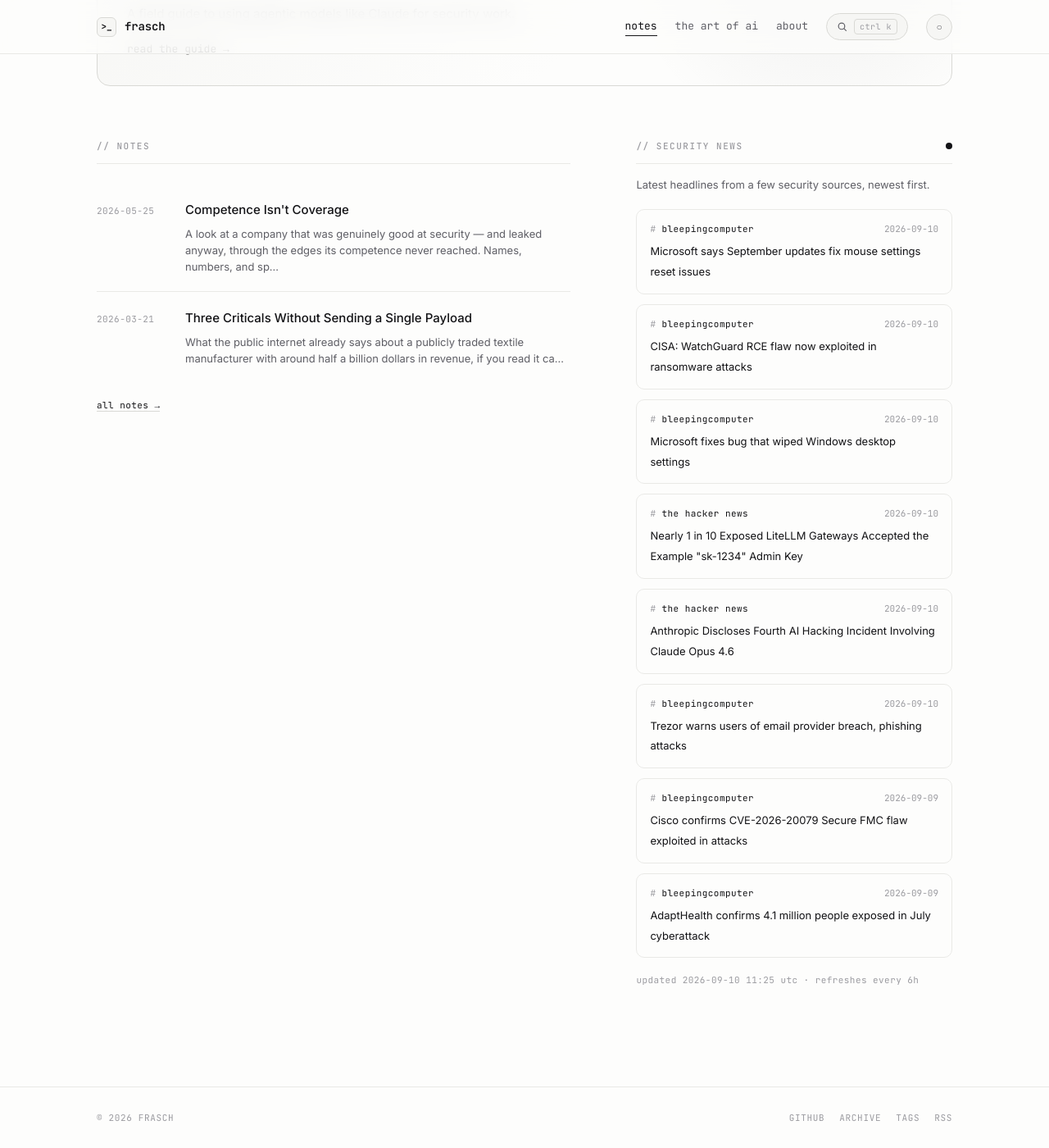
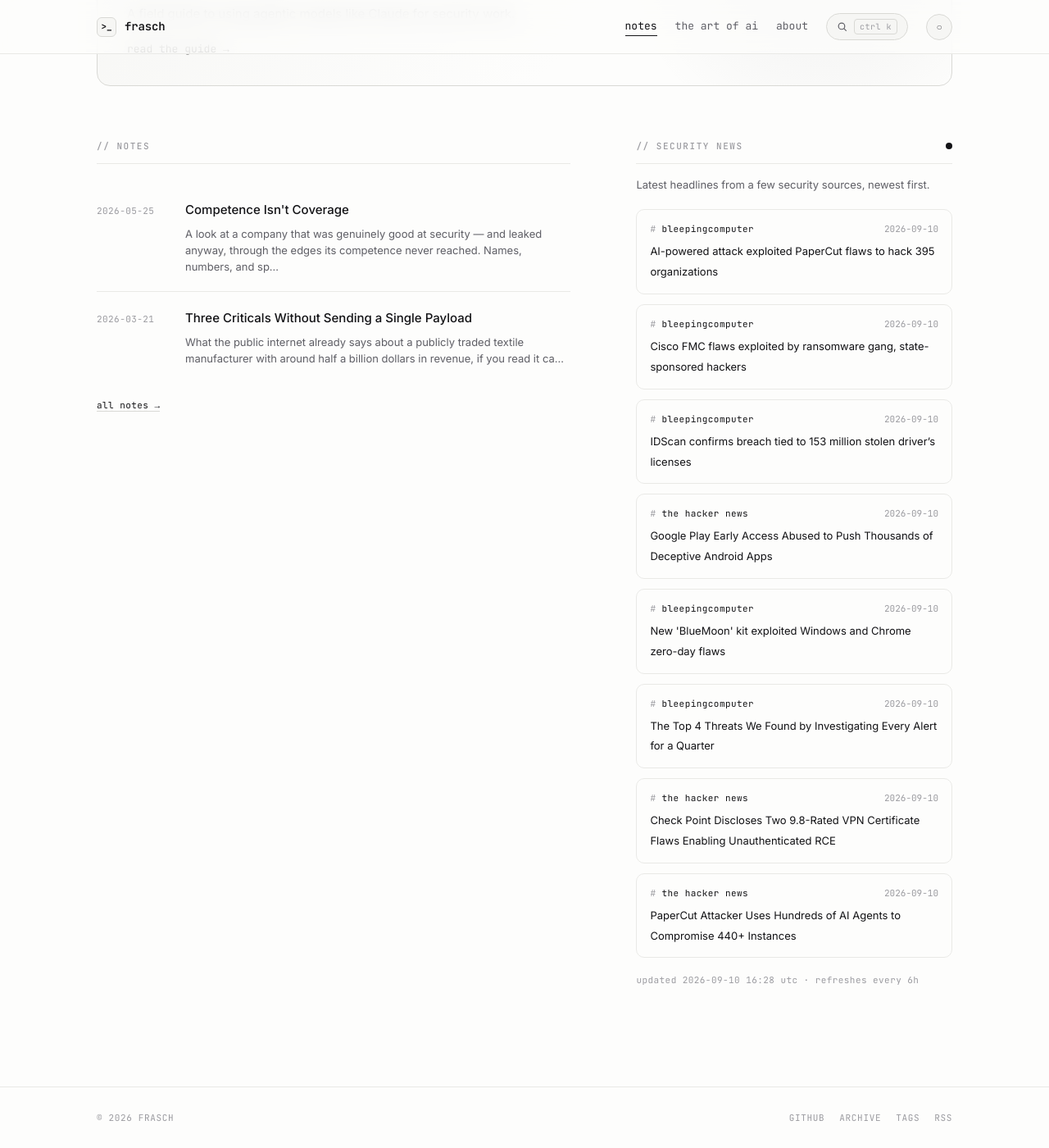
Before and after one commit to whoisfrasch/frasch, a Jekyll site: the page built from index.html, in a window 1280 px wide and 1400 px high, scrolled down 615 px. Shown: the whole window at 82% size. Built offline with Jekyll 4.4.1, drawn with Linux system fonts in a browser that asks for light colours.

Commit message:
Refresh security news feed

```diff
--- a/_data/news.json
+++ b/_data/news.json
@@ -1,53 +1,53 @@
 {
-  "updated": "2026-09-10T11:25:42Z",
+  "updated": "2026-09-10T16:28:02Z",
   "items": [
     {
       "source": "bleepingcomputer",
-      "title": "Microsoft says September updates fix mouse settings reset issues",
-      "link": "https://www.bleepingcomputer.com/news/microsoft/microsoft-resolves-mouse-settings-reset-bug-windows-11-update/",
-      "date": "2026-09-10T11:14:28Z"
+      "title": "AI-powered attack exploited PaperCut flaws to hack 395 organizations",
+      "link": "https://www.bleepingcomputer.com/news/security/ai-powered-attack-exploited-papercut-flaws-to-hack-395-organizations/",
+      "date": "2026-09-10T15:55:56Z"
     },
     {
       "source": "bleepingcomputer",
-      "title": "CISA: WatchGuard RCE flaw now exploited in ransomware attacks",
-      "link": "https://www.bleepingcomputer.com/news/security/cisa-watchguard-rce-flaw-now-exploited-in-ransomware-attacks/",
-      "date": "2026-09-10T09:10:20Z"
+      "title": "Cisco FMC flaws exploited by ransomware gang, state-sponsored hackers",
+      "link": "https://www.bleepingcomputer.com/news/security/cisco-fmc-flaws-exploited-by-ransomware-gang-state-sponsored-hackers/",
+      "date": "2026-09-10T15:43:58Z"
     },
     {
       "source": "bleepingcomputer",
-      "title": "Microsoft fixes bug that wiped Windows desktop settings",
-      "link": "https://www.bleepingcomputer.com/news/microsoft/microsoft-fixes-bug-that-wiped-windows-desktop-settings/",
-      "date": "2026-09-10T08:08:16Z"
+      "title": "IDScan confirms breach tied to 153 million stolen driver’s licenses",
+      "link": "https://www.bleepingcomputer.com/news/security/idscan-confirms-breach-tied-to-153-million-stolen-drivers-licenses/",
+      "date": "2026-09-10T14:55:33Z"
     },
     {
       "source": "the hacker news",
-      "title": "Nearly 1 in 10 Exposed LiteLLM Gateways Accepted the Example \"sk-1234\" Admin Key",
-      "link": "https://thehackernews.com/2026/09/nearly-1-in-10-exposed-litellm-gateways.html",
-      "date": "2026-09-10T07:12:55Z"
+      "title": "Google Play Early Access Abused to Push Thousands of Deceptive Android Apps",
+      "link": "https://thehackernews.com/2026/09/google-play-early-access-abused-to-push.html",
+      "date": "2026-09-10T14:36:47Z"
+    },
+    {
+      "source": "bleepingcomputer",
+      "title": "New 'BlueMoon' kit exploited Windows and Chrome zero-day flaws",
+      "link": "https://www.bleepingcomputer.com/news/security/new-bluemoon-kit-exploited-windows-and-chrome-zero-day-flaws/",
+      "date": "2026-09-10T14:11:34Z"
+    },
+    {
+      "source": "bleepingcomputer",
+      "title": "The Top 4 Threats We Found by Investigating Every Alert for a Quarter",
+      "link": "https://www.bleepingcomputer.com/news/security/the-top-4-threats-we-found-by-investigating-every-alert-for-a-quarter/",
+      "date": "2026-09-10T14:00:10Z"
     },
     {
       "source": "the hacker news",
-      "title": "Anthropic Discloses Fourth AI Hacking Incident Involving Claude Opus 4.6",
-      "link": "https://thehackernews.com/2026/09/anthropic-ai-models-breached-real.html",
-      "date": "2026-09-10T07:04:01Z"
+      "title": "Check Point Discloses Two 9.8-Rated VPN Certificate Flaws Enabling Unauthenticated RCE",
+      "link": "https://thehackernews.com/2026/09/check-point-discloses-two-98-rated-vpn.html",
+      "date": "2026-09-10T11:45:05Z"
     },
     {
-      "source": "bleepingcomputer",
-      "title": "Trezor warns users of email provider breach, phishing attacks",
-      "link": "https://www.bleepingcomputer.com/news/security/trezor-warns-users-of-email-provider-breach-phishing-attacks/",
-      "date": "2026-09-10T06:56:33Z"
-    },
-    {
-      "source": "bleepingcomputer",
-      "title": "Cisco confirms CVE-2026-20079 Secure FMC flaw exploited in attacks",
-      "link": "https://www.bleepingcomputer.com/news/security/cisco-confirms-cve-2026-20079-secure-fmc-flaw-exploited-in-attacks/",
-      "date": "2026-09-09T21:40:44Z"
-    },
-    {
-      "source": "bleepingcomputer",
-      "title": "AdaptHealth confirms 4.1 million people exposed in July cyberattack",
-      "link": "https://www.bleepingcomputer.com/news/security/adapthealth-confirms-41-million-people-exposed-in-july-cyberattack/",
-      "date": "2026-09-09T21:30:36Z"
+      "source": "the hacker news",
+      "title": "PaperCut Attacker Uses Hundreds of AI Agents to Compromise 440+ Instances",
+      "link": "https://thehackernews.com/2026/09/papercut-attacker-uses-hundreds-of-ai.html",
+      "date": "2026-09-10T11:41:53Z"
     }
   ]
 }
```
